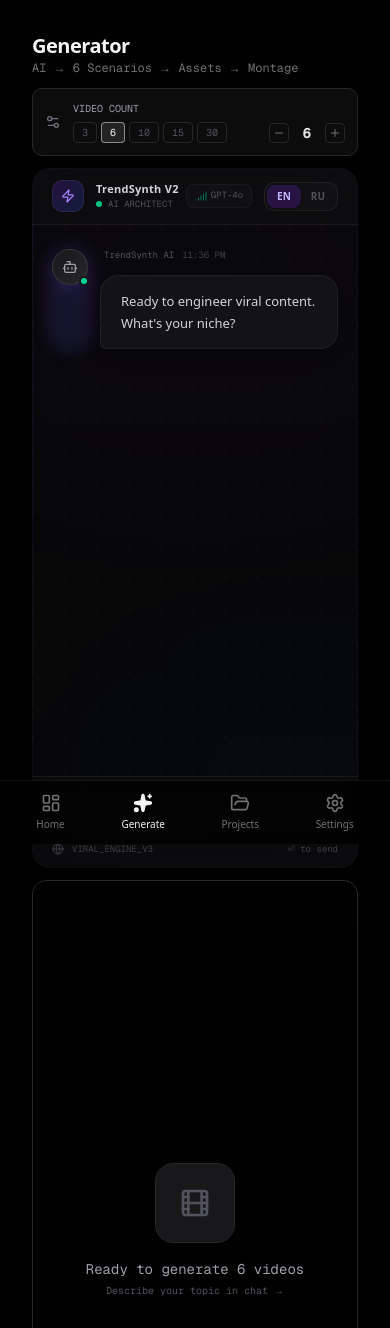
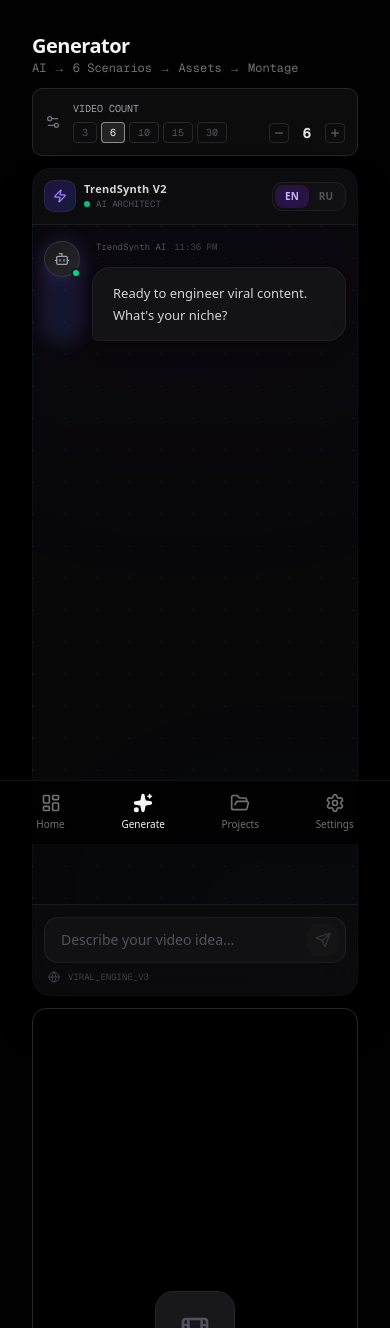
Before and after one commit to andreynaasulin-del/trendsynthesis, a Next.js app: page /generate in a window 390 px wide. Shown: the top 1328 px of the page. Built offline with nearby package versions, Linux system fonts and the light colour scheme.

Commit message:
Mobile OP: Responsive layout, larger targets, fonts

```diff
--- a/src/components/chat/ViralChat.tsx
+++ b/src/components/chat/ViralChat.tsx
@@ -564,7 +564,8 @@ export function ViralChat({
 
       <div
         className={cn(
-          "relative flex flex-col h-[700px] w-full max-w-5xl mx-auto overflow-hidden rounded-2xl",
+          "relative flex flex-col w-full max-w-5xl mx-auto overflow-hidden rounded-2xl",
+          "h-[calc(100vh-1rem)] md:h-[700px]", // Mobile full height minus margin, Desktop fixed
           "bg-zinc-950/90 backdrop-blur-2xl shadow-2xl shadow-black/40",
           className
         )}
@@ -572,8 +573,8 @@ export function ViralChat({
         <GradientBorder />
 
         {/* ===== HEADER ===== */}
-        <div className="relative flex items-center justify-between border-b border-white/[0.06] bg-zinc-900/30 px-5 py-3 backdrop-blur-xl">
-          <div className="flex items-center gap-3">
+        <div className="relative flex items-center justify-between border-b border-white/[0.06] bg-zinc-900/30 px-3 md:px-5 py-3 backdrop-blur-xl">
+          <div className="flex items-center gap-2 md:gap-3">
             {/* AI Identity */}
             <div className="relative">
               <div className="h-8 w-8 rounded-lg bg-gradient-to-br from-violet-600/20 to-blue-600/20 border border-white/[0.06] flex items-center justify-center">
@@ -593,9 +594,9 @@ export function ViralChat({
             </div>
           </div>
 
-          <div className="flex items-center gap-3">
-            {/* Signal indicator */}
-            <div className="flex items-center gap-1 px-2 py-1 rounded-md bg-white/[0.02] border border-white/[0.04]">
+          <div className="flex items-center gap-2 md:gap-3">
+            {/* Signal indicator - Hidden on very small screens */}
+            <div className="hidden xs:flex items-center gap-1 px-2 py-1 rounded-md bg-white/[0.02] border border-white/[0.04]">
               <Signal className="h-3 w-3 text-emerald-500/60" />
               <span className="text-[9px] font-mono text-zinc-600">GPT-4o</span>
             </div>
@@ -625,10 +626,10 @@ export function ViralChat({
           <BackgroundGrid />
 
           <div
-            className="h-full overflow-y-auto px-5 py-6 relative z-10 scrollbar-thin scrollbar-thumb-zinc-800/50 scrollbar-track-transparent"
+            className="h-full overflow-y-auto px-3 md:px-5 py-4 md:py-6 relative z-10 scrollbar-thin scrollbar-thumb-zinc-800/50 scrollbar-track-transparent"
             ref={scrollRef}
           >
-            <div className="flex flex-col gap-6">
+            <div className="flex flex-col gap-4 md:gap-6">
               <AnimatePresence initial={false}>
                 {messages.map((msg) => (
                   <MessageBubble
@@ -647,7 +648,7 @@ export function ViralChat({
         </div>
 
         {/* ===== INPUT AREA ===== */}
-        <div className="relative border-t border-white/[0.06] bg-zinc-900/20 px-4 py-3 backdrop-blur-xl">
+        <div className="relative border-t border-white/[0.06] bg-zinc-900/20 px-3 md:px-4 py-3 backdrop-blur-xl safe-area-bottom">
           {/* Input glow on focus */}
           <div
             className={cn(
@@ -680,20 +681,21 @@ export function ViralChat({
                     ? "Describe your video idea..."
                     : "Опишите идею видео..."
                 }
-                className="w-full h-11 px-4 pr-12 bg-transparent text-[13px] text-zinc-200 placeholder:text-zinc-600 outline-none font-light"
+                className="w-full h-11 px-4 pr-12 bg-transparent text-[14px] md:text-[13px] text-zinc-200 placeholder:text-zinc-600 outline-none font-light"
+              // Increased font size to 16px equivalent (14px is minimum for inputs on some OS to avoid zoom) to prevent zoom on focus
               />
               <Button
                 size="icon"
                 onClick={handleSend}
                 disabled={!inputValue.trim() || isTyping}
                 className={cn(
-                  "absolute right-1.5 top-1/2 -translate-y-1/2 h-7 w-7 rounded-lg transition-all duration-200",
+                  "absolute right-1.5 top-1/2 -translate-y-1/2 h-8 w-8 md:h-7 md:w-7 rounded-lg transition-all duration-200",
                   inputValue.trim()
                     ? "bg-violet-600 hover:bg-violet-500 text-white shadow-lg shadow-violet-600/30"
                     : "bg-white/[0.03] text-zinc-600"
                 )}
               >
-                <Send className="h-3.5 w-3.5" />
+                <Send className="h-4 w-4 md:h-3.5 md:w-3.5" />
               </Button>
             </div>
           </div>
@@ -706,7 +708,7 @@ export function ViralChat({
                 {language === "en" ? "VIRAL_ENGINE_V3" : "ДВИЖОК_V3"}
               </span>
             </div>
-            <span className="text-[9px] text-zinc-700 font-mono">
+            <span className="hidden md:block text-[9px] text-zinc-700 font-mono">
               ⏎ {language === "en" ? "to send" : "отправить"}
             </span>
           </div>
```
